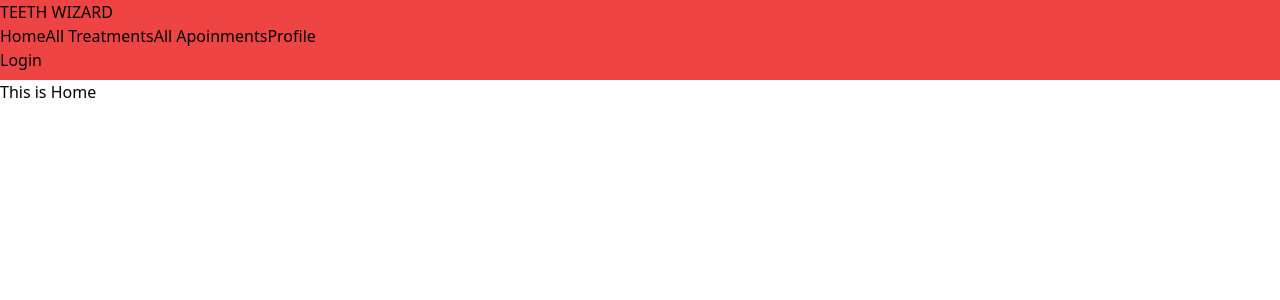
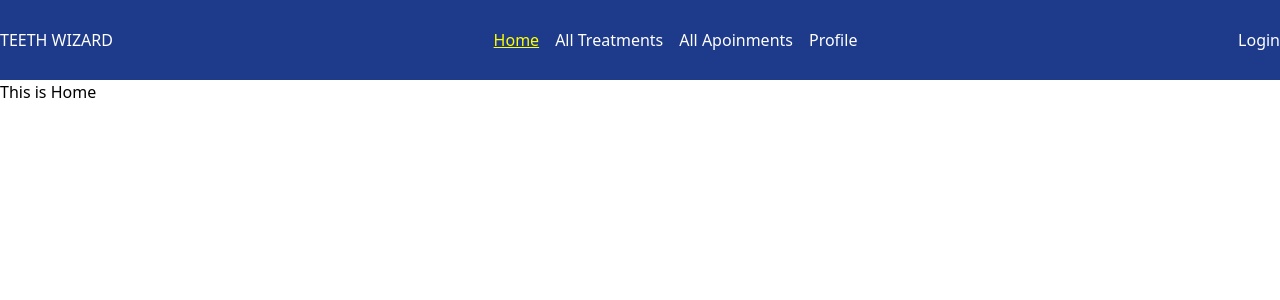
Before and after one commit to tajmirahman/Conceptual-9-part-2, a React (Vite) app in the folder my-project/: page / in a window 1280 px wide. Shown: the top 300 px of the page. Built offline with nearby package versions, Linux system fonts and the light colour scheme.

Commit message:
navber section start

```diff
--- /dev/null
+++ b/my-project/src/components/Navber/Navber.css
@@ -0,0 +1,4 @@
+.active{
+    color: yellow;
+    text-decoration: underline;
+}
--- a/my-project/src/components/Navber/Navber.jsx
+++ b/my-project/src/components/Navber/Navber.jsx
@@ -1,15 +1,17 @@
 import { NavLink } from "react-router-dom";
+
+import './Navber.css';
 
 
 const Navber = () => {
     return (
-        <div className="min-h-20 bg-red-500">
+        <div className="min-h-20 bg-blue-900 flex justify-between items-center text-white">
 
             <div>
                 <h1>TEETH WIZARD</h1>
             </div>
 
-            <div>
+            <div className="space-x-4">
                 <NavLink to={'/'}>Home</NavLink>
                 <NavLink to={'/allTreatmens'}>All Treatments</NavLink>
                 <NavLink to={'/allApointments'}>All Apoinments</NavLink>
```
